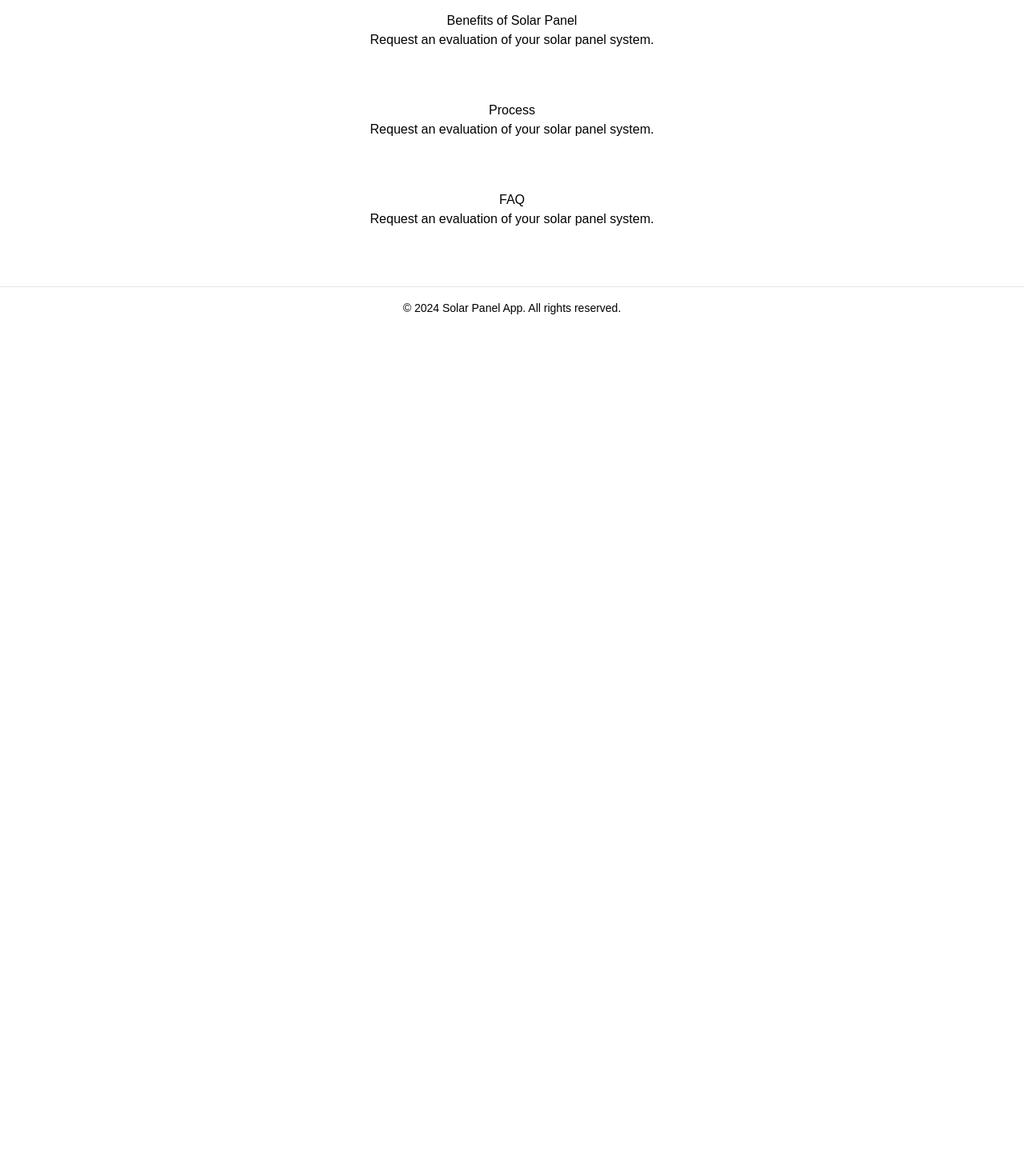
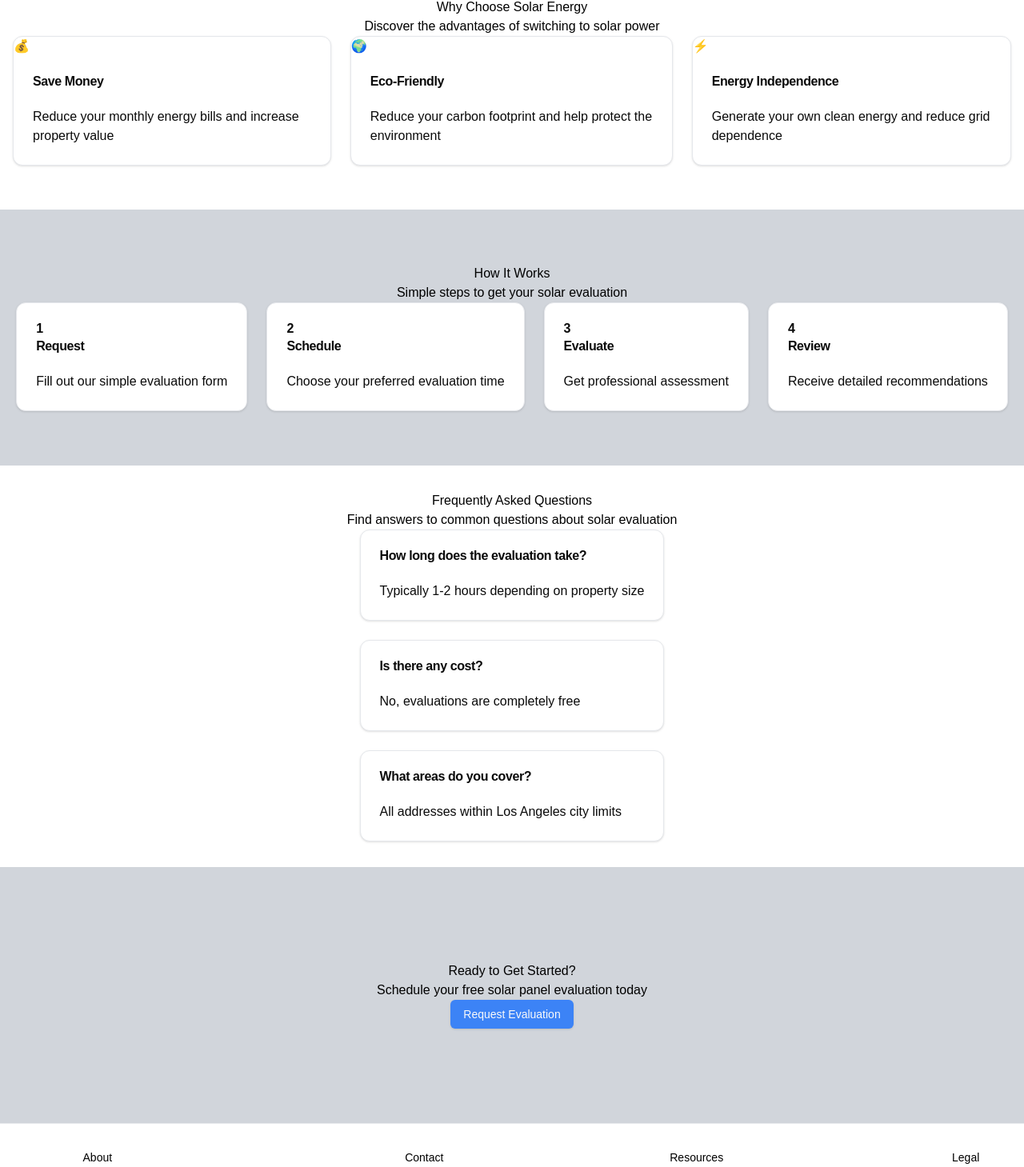
Before and after one commit to chingu-voyages/v52-tier3-team-33, a Next.js app in the folder solar-panel/: page / in a window 1280 px wide. Shown: the part 442-1901 px from the top of the page at 80% size. Before the commit the page ends 853 px from the top, so only its background shows below. Built offline with nearby package versions, Linux system fonts and the light colour scheme.

Commit message:
Add components and structure to main page

```diff
--- a/solar-panel/src/app/public/page.tsx
+++ b/solar-panel/src/app/public/page.tsx
@@ -1,31 +1,21 @@
 "use client";
 
-// import Link from "next/link";
-
-// import { Button } from "@/components/ui/button";
+import Benefits from "@/components/layout/sections/benefits";
+import CTA from "@/components/layout/sections/cta";
+import FAQ from "@/components/layout/sections/faq";
+import Hero from "@/components/layout/sections/hero";
+import Process from "@/components/layout/sections/process";
+// import SectionSecondaryNavigation from "@/components/layout/sections/section-secondary-navigation";
 
 export default function Main(): React.ReactNode {
   return (
     <div className="main">
-      <section className="hero main-section">
-        <h1>Welcome to Solar Panel App</h1>
-        <p>Save and see your changes instantly.</p>
-      </section>
-      <section className="secondary-navigationmain-section">
-        <h2>Benefits of Solar Panel</h2>
-      </section>
-      <section className="benefits main-section">
-        <h2>Benefits of Solar Panel</h2>
-        <p>Request an evaluation of your solar panel system.</p>
-      </section>
-      <section className="process main-section">
-        <h2>Process</h2>
-        <p>Request an evaluation of your solar panel system.</p>
-      </section>
-      <section className="faq main-section">
-        <h2>FAQ</h2>
-        <p>Request an evaluation of your solar panel system.</p>
-      </section>
+      <Hero />
+      {/* <SectionSecondaryNavigation /> */}
+      <Benefits />
+      <Process />
+      <FAQ />
+      <CTA />
     </div>
   );
 }
--- a/solar-panel/src/components/layout/footer.tsx
+++ b/solar-panel/src/components/layout/footer.tsx
@@ -1,8 +1,26 @@
 export default function Footer(): React.ReactNode {
   return (
-    <footer className="border-t">
-      <div className="container py-4 text-center text-sm">
-        <p>© 2024 Solar Panel App. All rights reserved.</p>
+    <footer className="border-t p-4">
+      <div className=" flex flex-col gap-4 container py-4 text-center text-sm">
+        <div className="flex items-center justify-between">
+          <div>
+            <h3>About</h3>
+            <p>City of Los Angeles Solar Initiative</p>
+          </div>
+          <div>
+            <h3>Contact</h3>
+            <p>Contact information</p>
+          </div>
+          <div>
+            <h3>Resources</h3>
+            <p>Helpful links</p>
+          </div>
+          <div>
+            <h3>Legal</h3>
+            <p>Terms and privacy</p>
+          </div>
+        </div>
+        <p>© 2025 Solar Panel App. All rights reserved.</p>
       </div>
     </footer>
   );
--- /dev/null
+++ b/solar-panel/src/components/layout/sections/benefits.tsx
@@ -0,0 +1,42 @@
+import { Card, CardContent, CardHeader, CardTitle } from "@/components/ui/card";
+
+export default function Benefits(): React.ReactNode {
+  return (
+    <section className="benefits main-section" id="benefits">
+      <h1>Why Choose Solar Energy</h1>
+      <p>Discover the advantages of switching to solar power</p>
+      <div className="flex gap-6">
+        <Card>
+          <div>💰</div>
+          {/* <img src="/images/benefits/save-money.png" alt="Save Money" /> */}
+          <CardHeader>
+            <CardTitle>Save Money</CardTitle>
+          </CardHeader>
+          <CardContent>
+            <p>Reduce your monthly energy bills and increase property value</p>
+          </CardContent>
+        </Card>
+        <Card>
+          <div>🌍</div>
+          {/* <img src="/images/benefits/save-money.png" alt="Save Money" /> */}
+          <CardHeader>
+            <CardTitle>Eco-Friendly</CardTitle>
+          </CardHeader>
+          <CardContent>
+            <p>Reduce your carbon footprint and help protect the environment</p>
+          </CardContent>
+        </Card>
+        <Card>
+          <div>⚡</div>
+          {/* <img src="/images/benefits/save-money.png" alt="Save Money" /> */}
+          <CardHeader>
+            <CardTitle>Energy Independence</CardTitle>
+          </CardHeader>
+          <CardContent>
+            <p>Generate your own clean energy and reduce grid dependence</p>
+          </CardContent>
+        </Card>
+      </div>
+    </section>
+  );
+}
--- /dev/null
+++ b/solar-panel/src/components/layout/sections/cta.tsx
@@ -0,0 +1,11 @@
+import { Button } from "@/components/ui/button";
+
+export default function CTA(): React.ReactNode {
+  return (
+    <section className="cta main-section" id="cta">
+      <h1>Ready to Get Started?</h1>
+      <p>Schedule your free solar panel evaluation today</p>
+      <Button>Request Evaluation</Button>
+    </section>
+  );
+}
--- /dev/null
+++ b/solar-panel/src/components/layout/sections/faq.tsx
@@ -0,0 +1,36 @@
+import { Card, CardContent, CardHeader, CardTitle } from "@/components/ui/card";
+
+export default function FAQ(): React.ReactNode {
+  return (
+    <section className="faq main-section" id="faq">
+      <h1>Frequently Asked Questions</h1>
+      <p>Find answers to common questions about solar evaluation</p>
+      <div className="flex flex-col gap-6">
+        <Card>
+          <CardHeader>
+            <CardTitle>How long does the evaluation take?</CardTitle>
+          </CardHeader>
+          <CardContent>
+            <p>Typically 1-2 hours depending on property size</p>
+          </CardContent>
+        </Card>
+        <Card>
+          <CardHeader>
+            <CardTitle>Is there any cost?</CardTitle>
+          </CardHeader>
+          <CardContent>
+            <p>No, evaluations are completely free</p>
+          </CardContent>
+        </Card>
+        <Card>
+          <CardHeader>
+            <CardTitle>What areas do you cover?</CardTitle>
+          </CardHeader>
+          <CardContent>
+            <p>All addresses within Los Angeles city limits</p>
+          </CardContent>
+        </Card>
+      </div>
+    </section>
+  );
+}
--- /dev/null
+++ b/solar-panel/src/components/layout/sections/hero.tsx
@@ -0,0 +1,14 @@
+import { Button } from "@/components/ui/button";
+
+export default function Hero(): React.ReactNode {
+  return (
+    <div className="hero main-section">
+      <h1>Free Solar Panel Evaluation</h1>
+      <p>
+        Get a professional assessment of your property&apos;s solar potential
+        from city-approved specialists
+      </p>
+      <Button>Request an Evaluation</Button>
+    </div>
+  );
+}
--- /dev/null
+++ b/solar-panel/src/components/layout/sections/process.tsx
@@ -0,0 +1,48 @@
+import { Card, CardContent, CardHeader, CardTitle } from "@/components/ui/card";
+
+export default function Process(): React.ReactNode {
+  return (
+    <section className="process main-section" id="process">
+      <h1>How It Works</h1>
+      <p>Simple steps to get your solar evaluation</p>
+      <div className="flex gap-6">
+        <Card>
+          <CardHeader>
+            <CardTitle>1</CardTitle>
+            <CardTitle>Request</CardTitle>
+          </CardHeader>
+          <CardContent>
+            <p>Fill out our simple evaluation form</p>
+          </CardContent>
+        </Card>
+        <Card>
+          <CardHeader>
+            <CardTitle>2</CardTitle>
+            <CardTitle>Schedule</CardTitle>
+          </CardHeader>
+          <CardContent>
+            <p>Choose your preferred evaluation time</p>
+          </CardContent>
+        </Card>
+        <Card>
+          <CardHeader>
+            <CardTitle>3</CardTitle>
+            <CardTitle>Evaluate</CardTitle>
+          </CardHeader>
+          <CardContent>
+            <p>Get professional assessment</p>
+          </CardContent>
+        </Card>
+        <Card>
+          <CardHeader>
+            <CardTitle>4</CardTitle>
+            <CardTitle>Review</CardTitle>
+          </CardHeader>
+          <CardContent>
+            <p>Receive detailed recommendations</p>
+          </CardContent>
+        </Card>
+      </div>
+    </section>
+  );
+}
--- /dev/null
+++ b/solar-panel/src/components/layout/sections/section-secondary-navigation.tsx
@@ -0,0 +1,19 @@
+import Link from "next/link";
+
+export default function SectionSecondaryNavigation(): React.ReactNode {
+  return (
+    <nav className="flex self-start px-4 py-2 border-b-2 border-gray-200 w-full">
+      <ul className="flex gap-4">
+        <li>
+          <Link href="#benefits">Benefits</Link>
+        </li>
+        <li>
+          <Link href="#process">Process</Link>
+        </li>
+        <li>
+          <Link href="#faq">FAQ</Link>
+        </li>
+      </ul>
+    </nav>
+  );
+}
--- a/solar-panel/src/styles/globals.css
+++ b/solar-panel/src/styles/globals.css
@@ -48,7 +48,19 @@
   }
 
   .hero {
-    @apply flex flex-col items-center justify-center min-h-[calc(50vh-64px)] w-full bg-gray-300 bg-[url('../../public/img/hero-img.png')] bg-cover bg-center;
+    @apply flex flex-col items-center justify-center min-h-80 max-h-96 w-full bg-gray-300 bg-[url('../../public/img/hero-img.png')] bg-cover bg-center;
+  }
+
+  .benefits {
+    @apply flex flex-col items-center justify-center min-h-80 max-h-96 w-full;
+  }
+
+  .process {
+    @apply flex flex-col items-center justify-center min-h-80 max-h-96 w-full  bg-gray-300;
+  }
+
+  .cta {
+    @apply flex flex-col items-center justify-center min-h-80 max-h-96 bg-gray-300;
   }
 }
 
```
